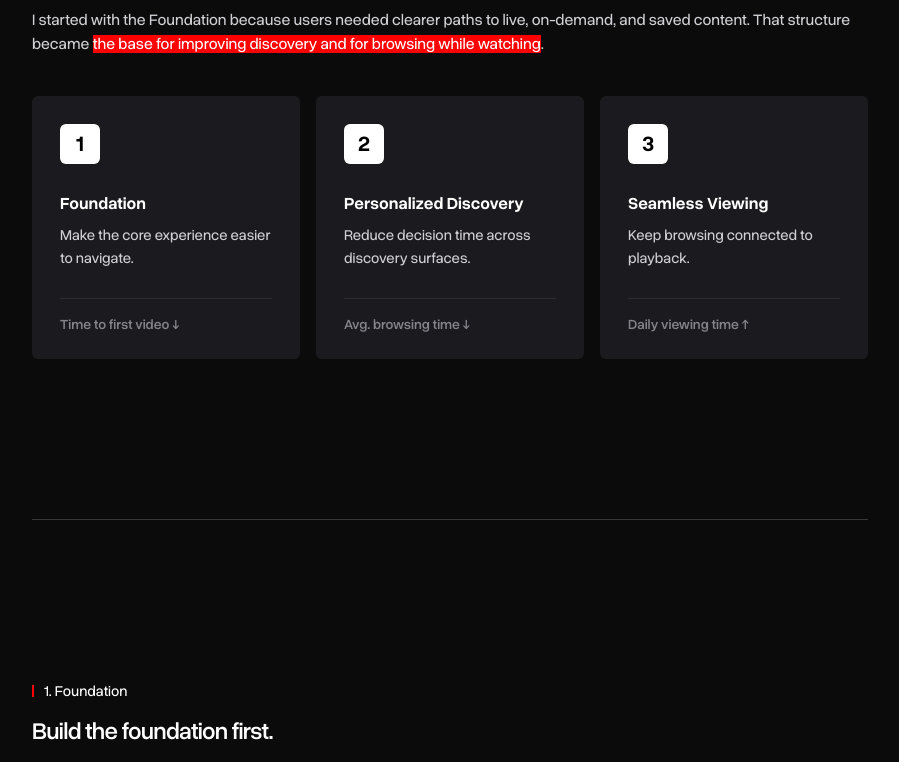
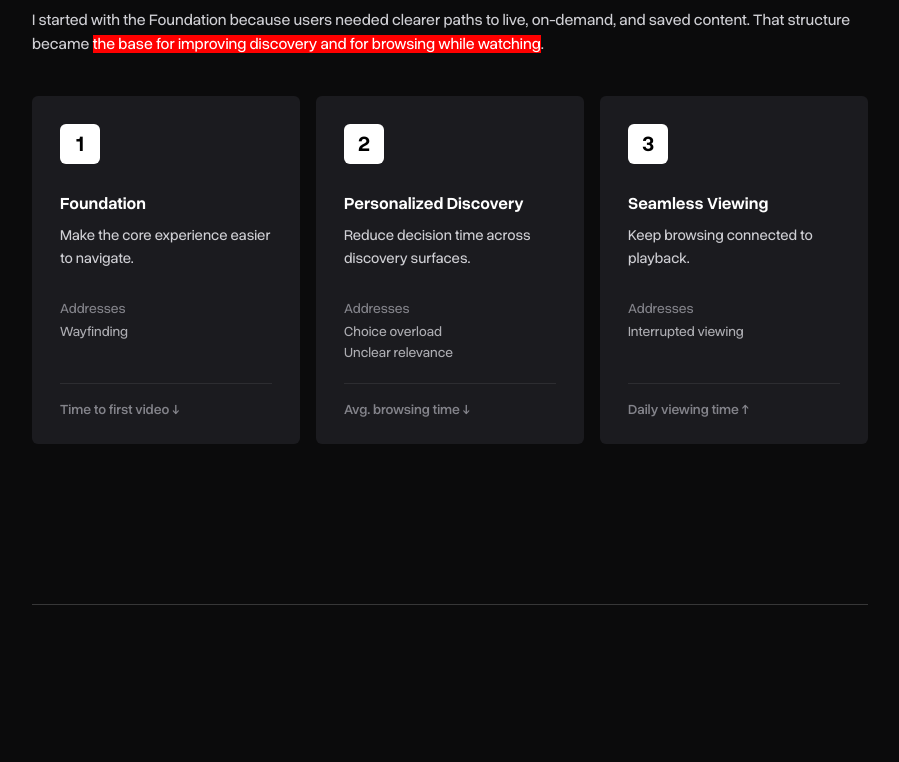
Before and after one commit to lkinus/kyungheelee-site, a plain HTML site: page projects/overhaul/index.html in a window 1280 px wide. Shown: the part 7931-8693 px from the top of the page, without its empty margins (322-1221 px from the left). Drawn offline with Linux system fonts and the light colour scheme; animation ran at ten frames a second.

Commit message:
Overhaul: Discovery rationale sentence, Addresses lines on decision cards
Co-Authored-By: Claude Sonnet 5.5 <noreply@anthropic.com>

```diff
--- a/projects/overhaul/index.html
+++ b/projects/overhaul/index.html
@@ -334,10 +334,11 @@ Engagement</div><div class="a" data-id="0:142" style="left:865.00px;top:401.96px
 <div class="lbl" data-y="15157">Product Decisions</div>
 <h2 data-y="15263">The research led to three decisions.</h2>
 <div class="bd" data-y="15367"><p>I started with the Foundation because users needed clearer paths to live, on-demand, and saved content. That structure became <span class="hl">the base for improving discovery and for browsing while watching</span>.</p></div>
+<style>.dti .ad{margin:0 0 20px;min-height:calc(14px*1.5*3 + 2px);font:400 14px/1.5 'Overused Grotesk',sans-serif;color:#adadb2}.dti .ad i{display:block;margin:0 0 2px;font-style:normal;color:#83838a}.dti .ad span{display:block}</style>
 <div class="dt">
-<div class="dti"><b>1</b><h3>Foundation</h3><p>Make the core experience easier to navigate.</p><span class="m">Time to first video ↓</span></div>
-<div class="dti"><b>2</b><h3>Personalized Discovery</h3><p>Reduce decision time across discovery surfaces.</p><span class="m">Avg. browsing time ↓</span></div>
-<div class="dti"><b>3</b><h3>Seamless Viewing</h3><p>Keep browsing connected to playback.</p><span class="m">Daily viewing time ↑</span></div>
+<div class="dti"><b>1</b><h3>Foundation</h3><p>Make the core experience easier to navigate.</p><div class="ad"><i>Addresses</i><span>Wayfinding</span></div><span class="m">Time to first video ↓</span></div>
+<div class="dti"><b>2</b><h3>Personalized Discovery</h3><p>Reduce decision time across discovery surfaces.</p><div class="ad"><i>Addresses</i><span>Choice overload</span><span>Unclear relevance</span></div><span class="m">Avg. browsing time ↓</span></div>
+<div class="dti"><b>3</b><h3>Seamless Viewing</h3><p>Keep browsing connected to playback.</p><div class="ad"><i>Addresses</i><span>Interrupted viewing</span></div><span class="m">Daily viewing time ↑</span></div>
 </div>
 <hr data-y="16395">
 <div class="lbl" data-y="16666">1. Foundation</div>
@@ -412,7 +413,7 @@ Engagement</div><div class="a" data-id="0:142" style="left:865.00px;top:401.96px
 <hr data-y="38151">
 <div class="lbl" data-y="38422">2. Personalized Discovery</div>
 <h2 data-y="40215">I made Home a tunable discovery system.</h2>
-<div class="bd" data-y="40320"><p>Home was light on the personalized suggestions users expect. I designed it as a set of modules that Product and Curation teams could <span class="hl">keep adjusting and testing to drive more viewing</span>. For each module, I defined what it showed, when it appeared, and what it showed by default.</p></div>
+<div class="bd" data-y="40320"><p>Home was light on the personalized suggestions users expect. I designed it as a set of modules that Product and Curation teams could <span class="hl">keep adjusting and testing to drive more viewing</span>. <span class="hl">With Product Managers, I selected modules based on product priorities and the content people accessed most.</span> For each module, I defined what it showed, when it appeared, and what it showed by default.</p></div>
 <div class="vis" data-w="1340" data-h="648" data-y="39236"><div class="vin" style="width:1340px;height:648px"><div class="a" data-id="0:522" style="left:0.00px;top:0.00px;width:1339px;height:648px;"><div class="a" data-id="0:524" style="left:0px;top:0px;width:1339px;height:648px;background:#e1e1e6;border-radius:10.8px;"></div><div class="a" style="left:0px;top:0px;width:1339px;height:648px;overflow:hidden;border-radius:10.8px;"><div class="a" data-id="0:525" style="left:84.24px;top:116.12px;width:626.2px;height:559.44px;overflow:hidden;box-shadow:0px 4px 9px 0px rgba(0,0,0,0.25);"><img src="a/0_525.webp" alt="" style="width:100%;height:100%;object-fit:fill"></div><div class="a" data-id="0:526" style="left:638.28px;top:0px;width:640.24px;height:708.48px;overflow:hidden;"><img src="a/0_526.webp" alt="" style="width:100%;height:100%;object-fit:fill"></div></div></div></div></div>
 <details class="ev">
 <summary><span class="evh"><span>See the module framework</span><svg width="14" height="14" viewBox="0 0 14 14" fill="none" aria-hidden="true"><path d="M2 5l5 5 5-5" stroke="currentColor" stroke-width="1.5" stroke-linecap="round" stroke-linejoin="round"/></svg></span></summary>
```
